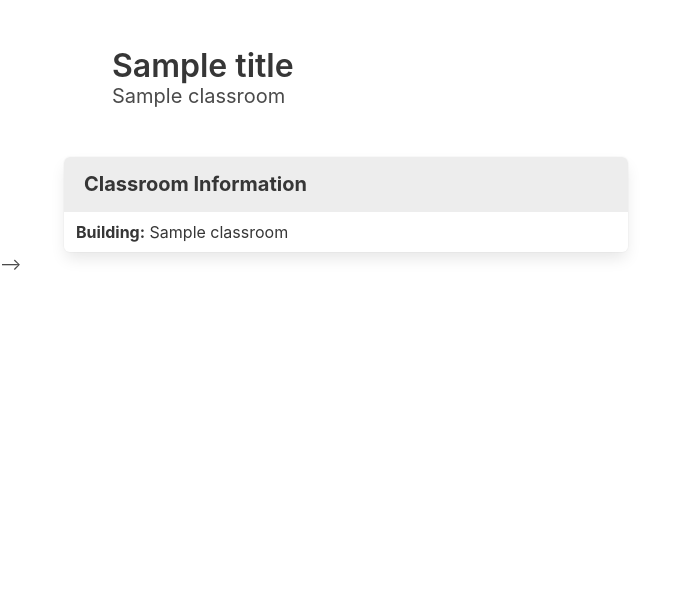
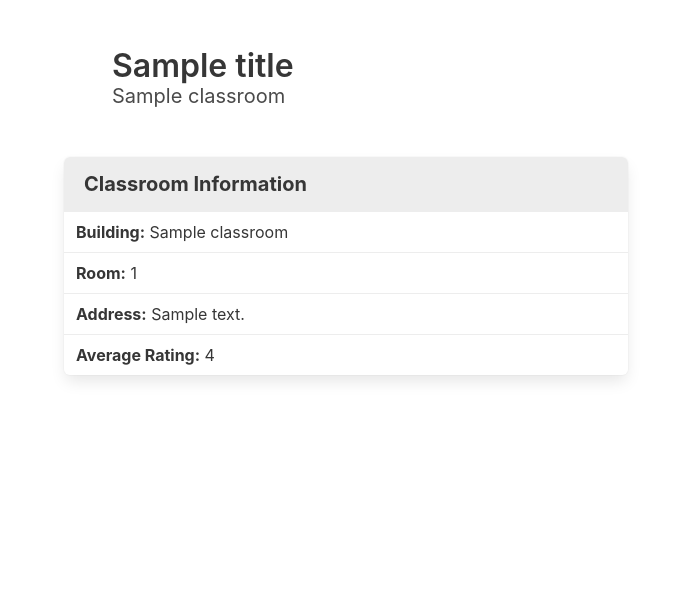
Before and after one commit to Iune/CS411Project, a Flask app: template templates/classroom-bulma.html in a window 1280 px wide. Shown: the part 72-687 px from the top of the page, without its empty margins (0-690 px from the left). Before the commit the page ends 342 px from the top, so only its background shows below. Run offline with Flask 2, Linux system fonts and the light colour scheme; the template is opened without the code that fills it: most values are stand-ins (such as "Sample title", 1, 10 or a date in 2020); some libraries are stand-ins or nearby versions.

Commit message:
Updating templates

```diff
--- a/templates/classroom-bulma.html
+++ b/templates/classroom-bulma.html
@@ -15,10 +15,18 @@
 			<div class="panel-block">
 				<p><b>Building:</b> {{ classroom['buildingName'] }}</p>
 			</div>
+			<div class="panel-block">
+				<p><b>Room:</b> {{ classroom['roomNumber'] }}</p>
+			</div>
+			<div class="panel-block">
+				<p><b>Address:</b> {{ classroom['buildingAddress'] }}</p>
+			</div>
+			<div class="panel-block">
+				<p><b>Average Rating:</b> {{ classroom['averageRating'] }}</p>
+			</div>
 		</nav>
 	</div>
 	<div class="column">
-	</div>
 	</div>
 </section>
 <!-- <div class="page-header">
@@ -126,10 +134,8 @@
 						</div>
 					</div>
 				</div>
-			<!-- Modal -->
 			<div id="modal{{review['userName']}}" class="modal fade" role="dialog">
 				<div class="modal-dialog">
-					<!-- Modal content-->
 					<div class="modal-content">
 						<div class="modal-header">
 							<button type="button" class="close" data-dismiss="modal">&times;</button>
```
Lines whose indentation alone changed are shown as unchanged.
